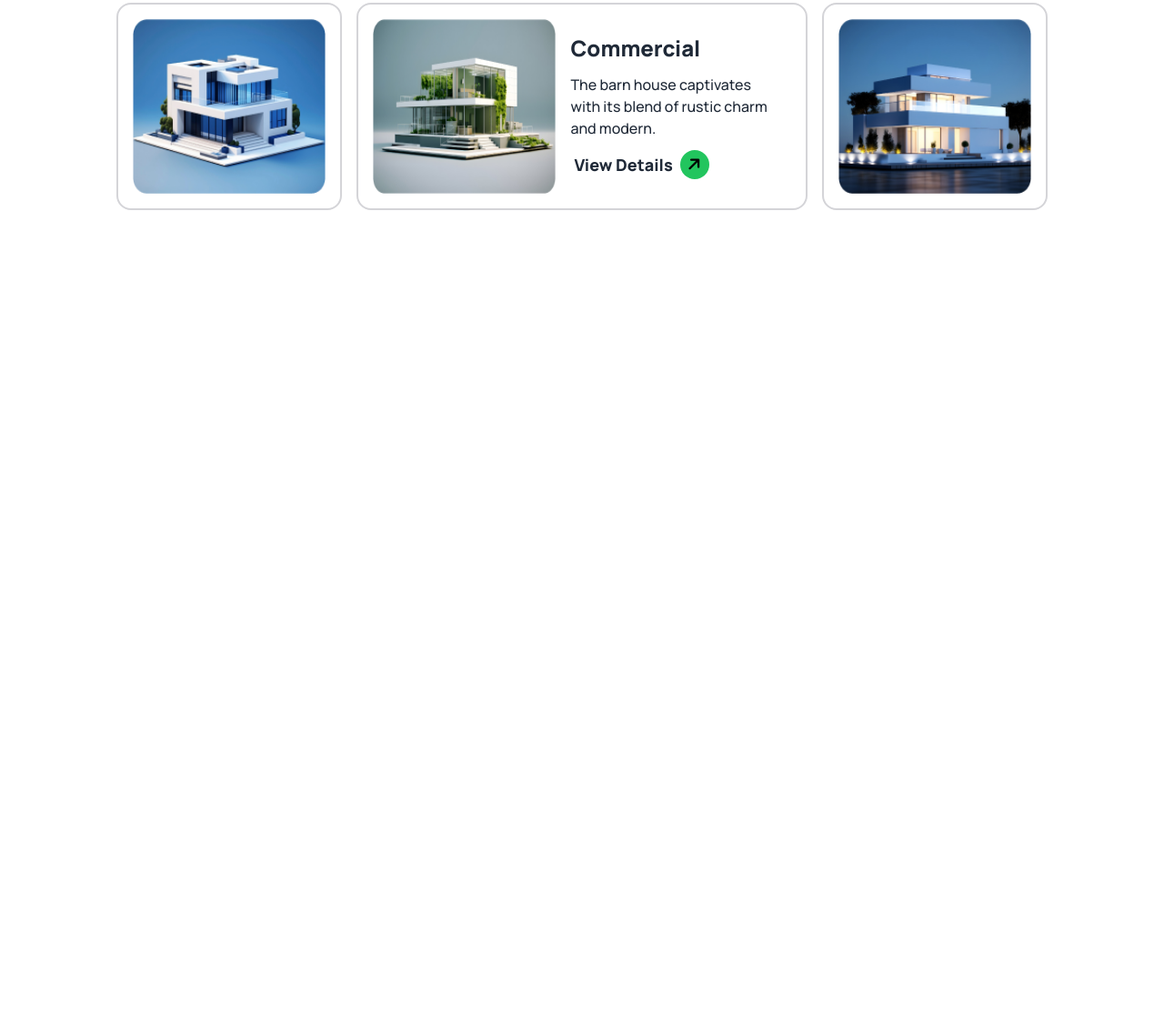
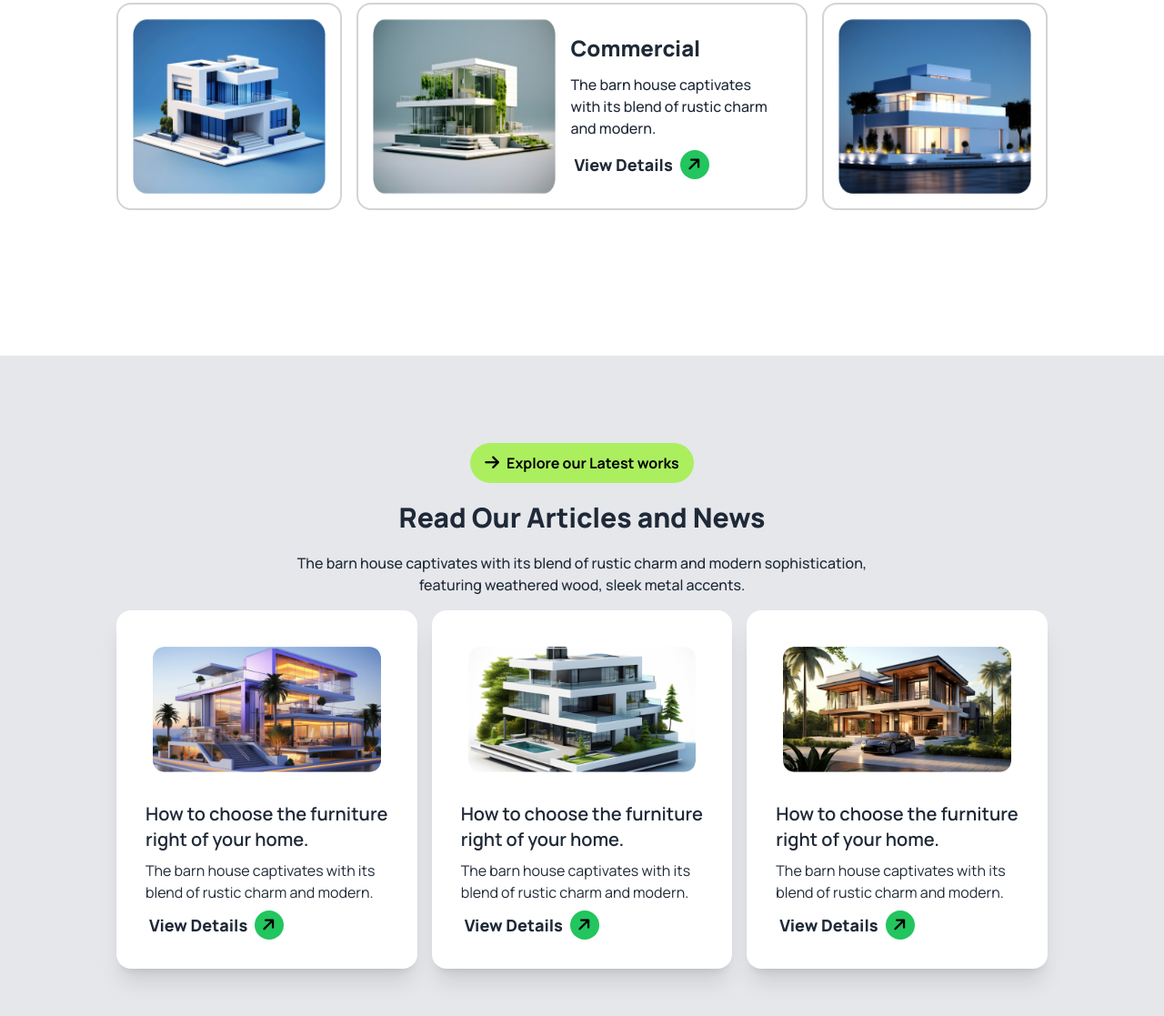
Before and after one commit to mrinmoy-765/PH-Assignment-3, a plain HTML site: page index.html in a window 1280 px wide. Shown: the part 3039-4156 px from the top of the page at 91% size. Before the commit the page ends 3366 px from the top, so only its background shows below. Drawn offline with nearby package versions, Linux system fonts and the light colour scheme.

Commit message:
article desktop version

```diff
--- a/index.html
+++ b/index.html
@@ -261,5 +261,69 @@
 
 
     </section>
+    <!-- article section -->
+    <section class="px-8 lg:px-32 py-12 xl:py-24 mt-8 xl:mt-16 bg-gray-200">
+        <!-- content -->
+         <div class="text-center">
+            <button class="bg-[#ABEF5F] text-black font-bold py-2 px-4 rounded-full flex items-center mx-auto">
+                <i class="fa-solid fa-arrow-right text-black text-lg mr-2"></i> Explore our Latest works
+            </button>
+            <h1 class="m-5 text-3xl font-extrabold">Read Our Articles and News</h1>
+            <p class="text-base font-medium">The barn house captivates with its blend of rustic charm and modern sophistication, <br> featuring weathered wood, sleek
+            metal accents.</p>
+         </div>
+        <!-- card -->
+         <div class="grid grid-cols-3 gap-4">
+            <div class="card bg-base-100 w-auto shadow-xl mt-4">
+                <figure class="px-10 pt-10">
+                    <img src="assets/article1.png" alt="Shoes"
+                        class="rounded-xl" />
+                </figure>
+                <div class="card-body">
+                    <h2 class="card-title">How to choose the furniture right of your home.</h2>
+                    <p>The barn house captivates with its blend of rustic charm and modern.</p>
+                    <!-- custom button -->
+                    <div class="navbar-start flex  gap-2 w-auto">
+                        <button class="text-base xl:text-lg md:text-xl font-extrabold pl-1">View Details</button>
+                        <div class="bg-green-500 rounded-full w-6 h-6 lg:w-8 lg:h-8 flex items-center justify-center">
+                            <i class="fa-solid fa-arrow-right text-black text-lg -rotate-45"></i>
+                        </div>
+                    </div>
+                </div>
+            </div>
+            <div class="card bg-base-100 w-auto shadow-xl mt-4">
+                <figure class="px-10 pt-10">
+                    <img src="assets/article2.png" alt="Shoes" class="rounded-xl" />
+                </figure>
+                <div class="card-body">
+                    <h2 class="card-title">How to choose the furniture right of your home.</h2>
+                    <p>The barn house captivates with its blend of rustic charm and modern.</p>
+                    <!-- custom button -->
+                    <div class="navbar-start flex  gap-2 w-auto">
+                        <button class="text-base xl:text-lg md:text-xl font-extrabold pl-1">View Details</button>
+                        <div class="bg-green-500 rounded-full w-6 h-6 lg:w-8 lg:h-8 flex items-center justify-center">
+                            <i class="fa-solid fa-arrow-right text-black text-lg -rotate-45"></i>
+                        </div>
+                    </div>
+                </div>
+            </div>
+            <div class="card bg-base-100 w-auto shadow-xl mt-4">
+                <figure class="px-10 pt-10">
+                    <img src="assets/article3.png" alt="Shoes" class="rounded-xl" />
+                </figure>
+                <div class="card-body">
+                    <h2 class="card-title">How to choose the furniture right of your home.</h2>
+                    <p>The barn house captivates with its blend of rustic charm and modern.</p>
+                    <!-- custom button -->
+                    <div class="navbar-start flex  gap-2 w-auto ">
+                        <button class="text-base xl:text-lg md:text-xl font-extrabold pl-1">View Details</button>
+                        <div class="bg-green-500 rounded-full w-6 h-6 lg:w-8 lg:h-8 flex items-center justify-center">
+                            <i class="fa-solid fa-arrow-right text-black text-lg -rotate-45"></i>
+                        </div>
+                    </div>
+                </div>
+            </div>
+         </div>
+    </section>
 </body>
 </html>
```
